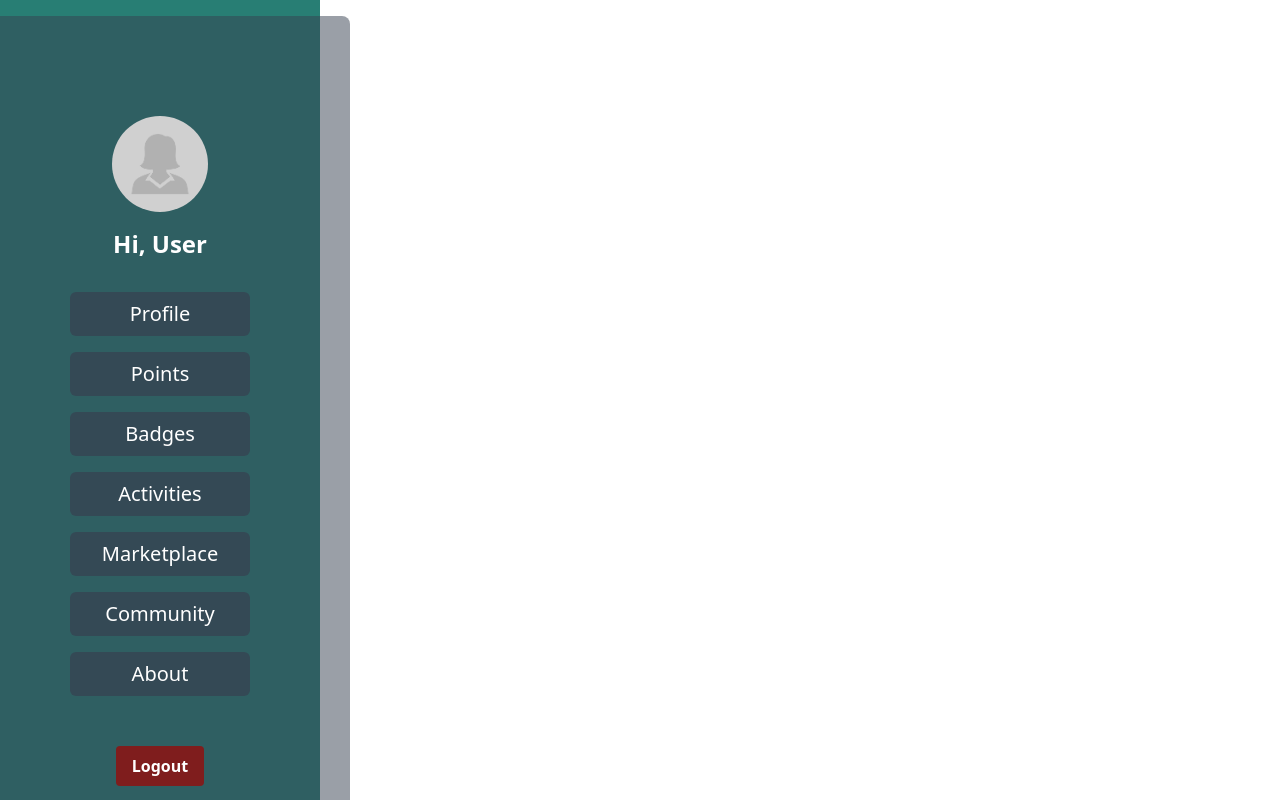
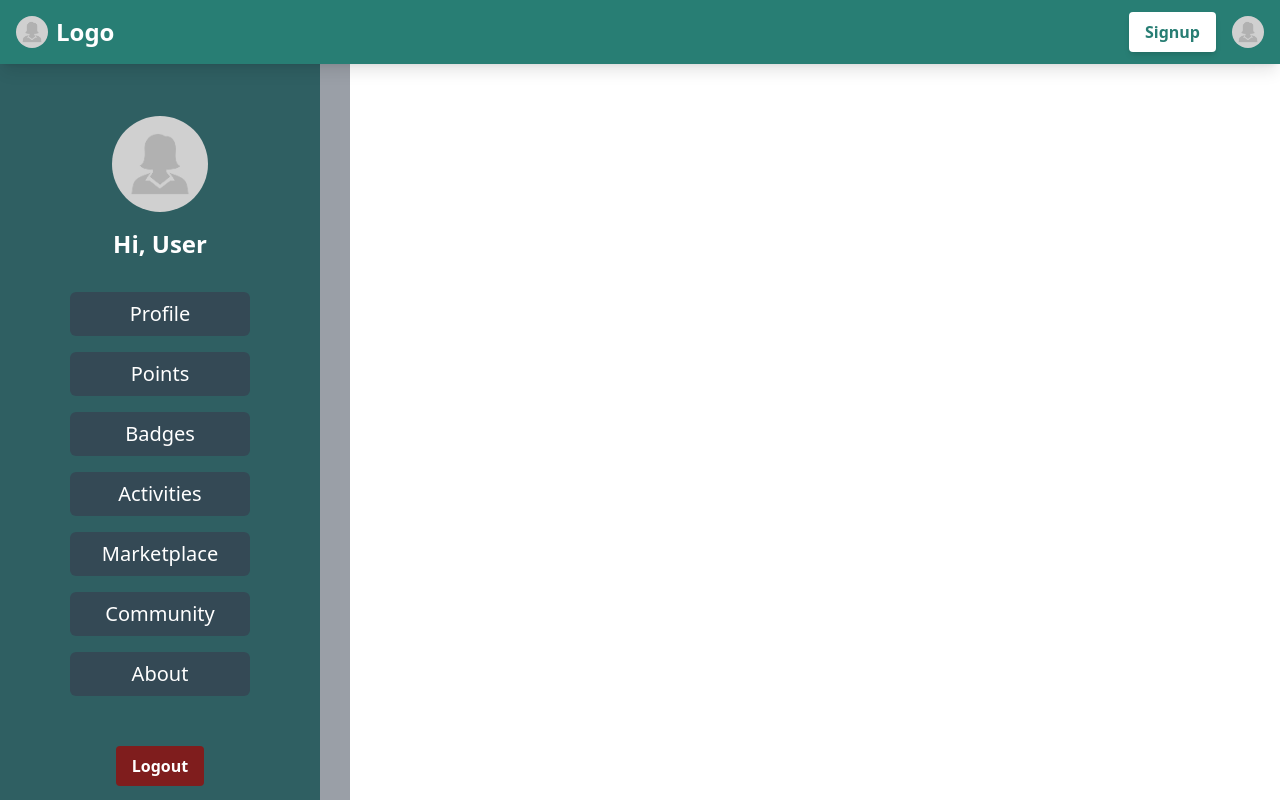
Before and after one commit to Sareeka61/EcoQuest, a React (Vite) app in the folder frontend/ecoquest/: page / in a window 1280 px wide. Built offline with nearby package versions, Linux system fonts and the light colour scheme.

Commit message:
Complete navbar

```diff
--- a/frontend/ecoquest/src/App.jsx
+++ b/frontend/ecoquest/src/App.jsx
@@ -1,6 +1,8 @@
 import { useState } from 'react'
 import './App.css'
 import Navigation from './components/Navigation'
+import Navbar from './components/Navbar'
+import Userinfo from './components/Userinfo'
 
 function App() {
   const [count, setCount] = useState(0)
@@ -8,7 +10,9 @@ function App() {
   return (
     <>
       <Navigation />
-    </>
+      <Navbar />
+      <Userinfo/>
+      </>
   )
 }
 
--- a/frontend/ecoquest/src/components/Navbar.jsx
+++ b/frontend/ecoquest/src/components/Navbar.jsx
@@ -1,9 +1,37 @@
-import React from 'react'
+import React from 'react';
+import defaultProfile from '../assets/default-profile-image.png';
 
-const Navbar = () => {
+const HorizontalNavbar = () => {
+  const handleSignup = () => {
+    // Logic for login
+    console.log("Login clicked");
+  };
+
   return (
-    <div>Navbar</div>
-  )
-}
+    <div className="w-full bg-primary h-16 fixed top-0 left-0 flex items-center justify-between px-4 text-white shadow-lg">
+      <div className="flex items-center">
+        <img
+          src={defaultProfile}
+          alt="Logo"
+          className="w-8 h-8 rounded-full object-cover"
+        />
+        <span className="ml-2 text-2xl font-bold">Logo</span>
+      </div>
+      <div className="flex items-center">
+        <button
+          onClick={handleSignup}
+          className="bg-white hover:bg-slate-200 text-primary font-bold py-2 px-4 rounded mr-4 shadow-md hover:shadow-lg transition-shadow"
+        >
+          Signup
+        </button>
+        <img
+          src={defaultProfile}
+          alt="Profile"
+          className="w-8 h-8 rounded-full object-cover"
+        />
+      </div>
+    </div>
+  );
+};
 
-export default Navbar
+export default HorizontalNavbar;
--- /dev/null
+++ b/frontend/ecoquest/src/components/Userinfo.jsx
@@ -0,0 +1,11 @@
+import React from 'react'
+
+const Userinfo = () => {
+  return (
+    <>
+
+    </>
+  )
+}
+
+export default Userinfo
```
Also changed, not shown: 1 other file (tests, documents, lock files or other folders).
